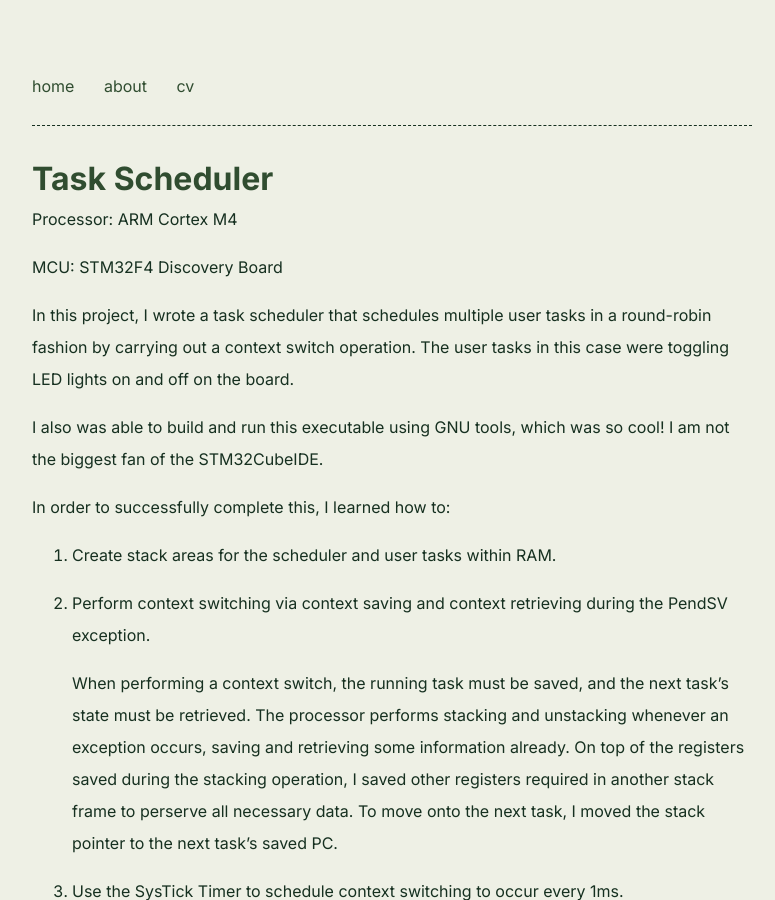
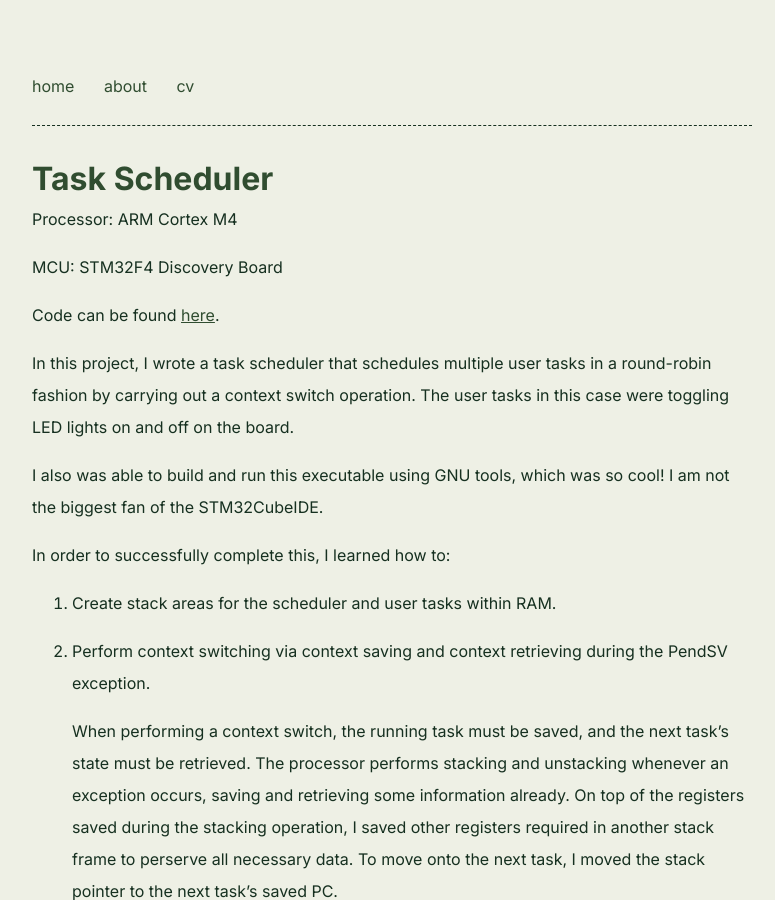
Before and after one commit to ivy-phngyn/portfolio, a Jekyll site: the page built from projects/task-scheduler.md, in a window 1280 px wide and 900 px high. Shown: the whole window, without its empty margins (248-1023 px from the left). Built offline with Jekyll 4.4.1, drawn with Linux system fonts in a browser that asks for light colours; some of the changed text lies outside the part shown.

Commit message:
update cv

```diff
--- a/projects/task-scheduler.md
+++ b/projects/task-scheduler.md
@@ -7,6 +7,8 @@ permalink: /proj11
 Processor: ARM Cortex M4
 
 MCU: STM32F4 Discovery Board
+
+Code can be found [here](https://github.com/ivy-phngyn/task-scheduler).
 
 In this project, I wrote a task scheduler that schedules multiple user tasks in a round-robin fashion by carrying out a context switch operation.
 The user tasks in this case were toggling LED lights on and off on the board.
```
Also changed, not shown: other parts of projects/task-scheduler.md (+0 -2 lines), 1 other file.
